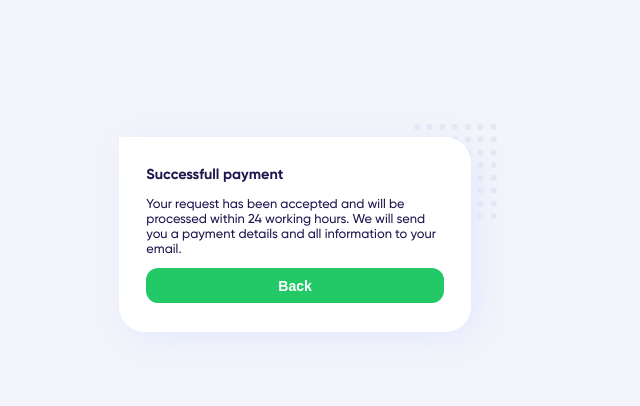
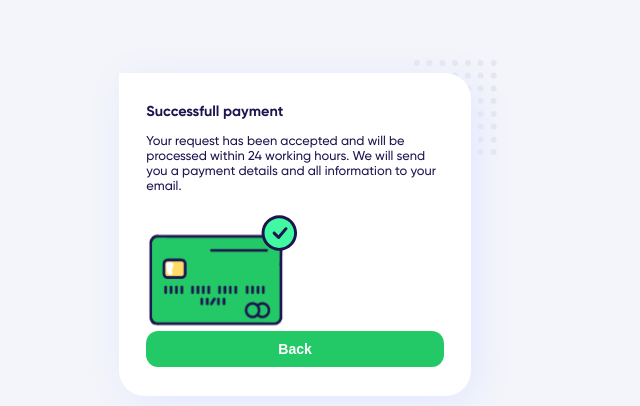
Before and after one commit to Chiga2030/testform, a React (Create React App) app: page /paymenterror in a window 1280 px wide. Shown: the part 172-578 px from the top of the page, without its empty margins (332-972 px from the left). Built offline with nearby package versions, Linux system fonts and the light colour scheme.

Commit message:
added images in component

```diff
--- a/src/components/StatusPay/StatusPay.jsx
+++ b/src/components/StatusPay/StatusPay.jsx
@@ -7,6 +7,9 @@ import {
 } from 'react';
 
 import defaultMessage from './defaultMessage';
+
+import imgSuccess from './img/creditCardSucces.svg';
+import imgFail from './img/creditCardFail.png';
 
 import Header from '../Header/Header';
 import SubmitButton from '../SubmitButton/SubmitButton';
@@ -29,6 +32,7 @@ const StatusPay = ({
         title={message[Number(status)].title}
         subtitle={message[Number(status)].subtitle}
       />
+      <img src={status ? imgSuccess : imgFail} alt="" />
       <SubmitButton
         value={message[Number(status)].buttonValue}
         onButtonClick={onSubmit}
```
Also changed, not shown: 1 other file (tests, documents, lock files or other folders).
